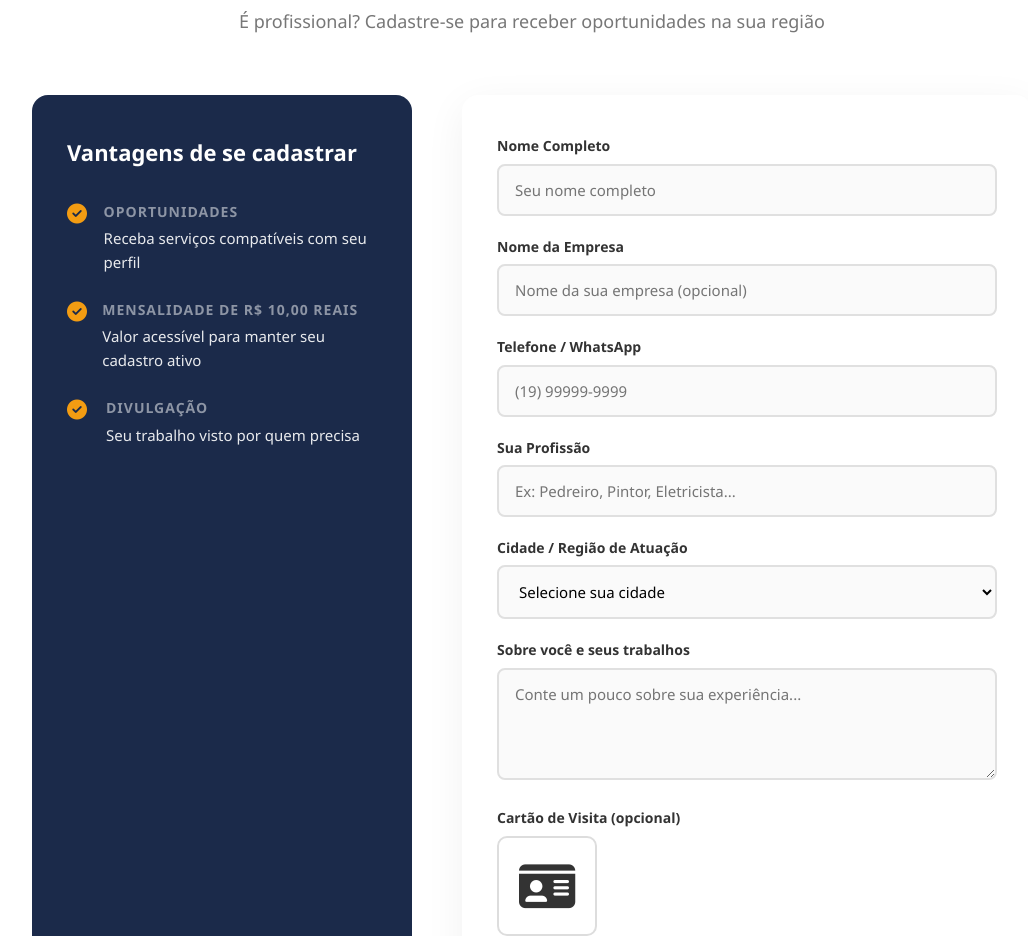
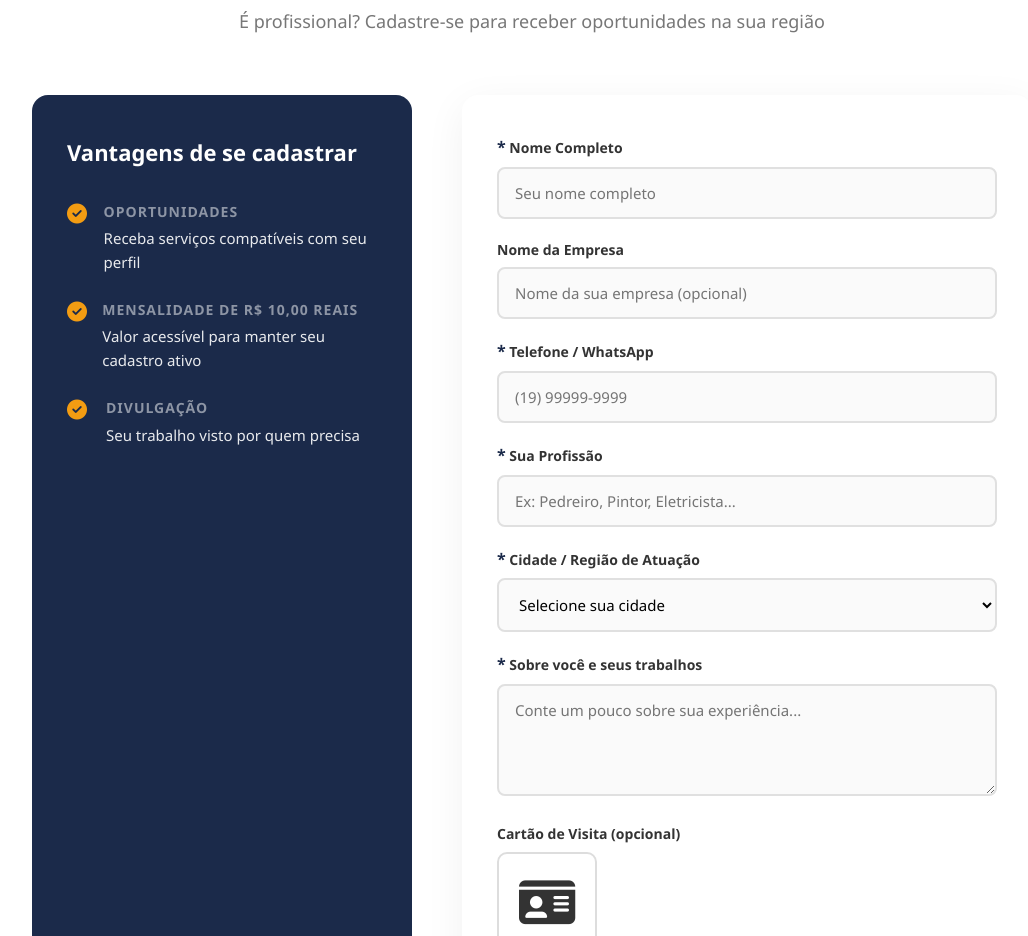
Before and after one commit to Recruta777/proximo-passo-ideal, a website: page index.html in a window 1280 px wide. Shown: the part 2660-3596 px from the top of the page, without its empty margins (108-1136 px from the left). Drawn offline with Linux system fonts and the light colour scheme.

Commit message:
asterisco azul campos obrigatorios prestador

```diff
--- a/css/style.css
+++ b/css/style.css
@@ -691,6 +691,11 @@ section {
     color: #333;
     margin-bottom: 6px;
 }
+.required-asterisk {
+    color: #1B2A4A;
+    font-weight: 700;
+    font-size: 16px;
+}
 
 .form-group input,
 .form-group select,
--- a/index.html
+++ b/index.html
@@ -218,7 +218,7 @@
                 </div>
                 <form id="provider-form" class="contact-form">
                     <div class="form-group">
-                        <label for="prov-nome">Nome Completo</label>
+                        <label for="prov-nome"><span class="required-asterisk">*</span> Nome Completo</label>
                         <input type="text" id="prov-nome" name="prov-nome" placeholder="Seu nome completo" required>
                     </div>
                     <div class="form-group">
@@ -226,15 +226,15 @@
                         <input type="text" id="prov-empresa" name="prov-empresa" placeholder="Nome da sua empresa (opcional)">
                     </div>
                     <div class="form-group">
-                        <label for="prov-telefone">Telefone / WhatsApp</label>
+                        <label for="prov-telefone"><span class="required-asterisk">*</span> Telefone / WhatsApp</label>
                         <input type="tel" id="prov-telefone" name="prov-telefone" placeholder="(19) 99999-9999" required>
                     </div>
                     <div class="form-group">
-                        <label for="prov-servico">Sua Profissão</label>
+                        <label for="prov-servico"><span class="required-asterisk">*</span> Sua Profissão</label>
                         <input type="text" id="prov-servico" name="prov-servico" placeholder="Ex: Pedreiro, Pintor, Eletricista..." required>
                     </div>
                     <div class="form-group">
-                        <label for="prov-cidade">Cidade / Região de Atuação</label>
+                        <label for="prov-cidade"><span class="required-asterisk">*</span> Cidade / Região de Atuação</label>
                         <select id="prov-cidade" name="prov-cidade" required>
                             <option value="">Selecione sua cidade</option>
                             <optgroup label="Região Metropolitana de Campinas">
@@ -282,7 +282,7 @@
                         </select>
                     </div>
                     <div class="form-group">
-                        <label for="prov-descricao">Sobre você e seus trabalhos</label>
+                        <label for="prov-descricao"><span class="required-asterisk">*</span> Sobre você e seus trabalhos</label>
                         <textarea id="prov-descricao" name="prov-descricao" rows="4" placeholder="Conte um pouco sobre sua experiência..." required></textarea>
                     </div>
                     <div class="form-group">
```
